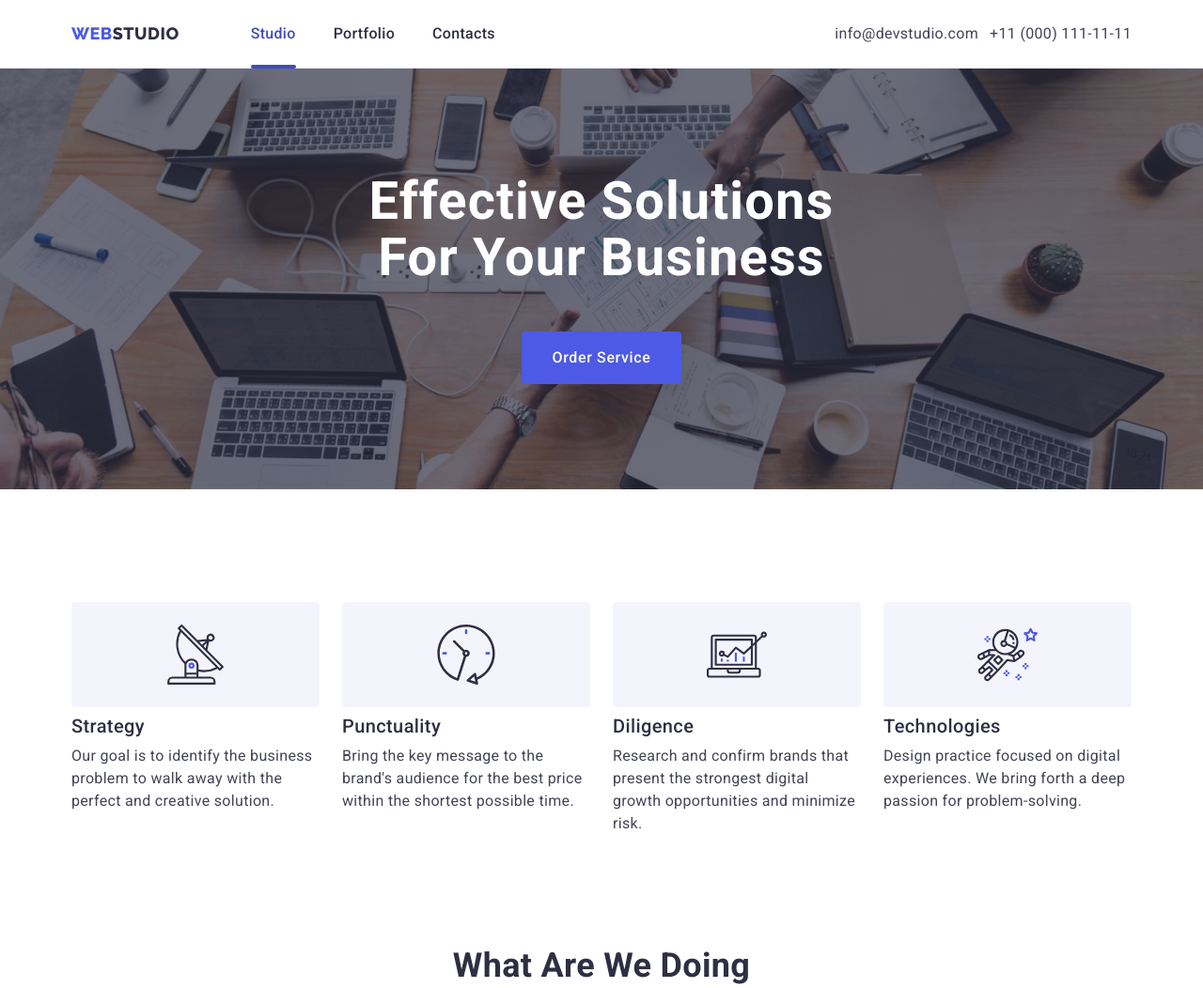
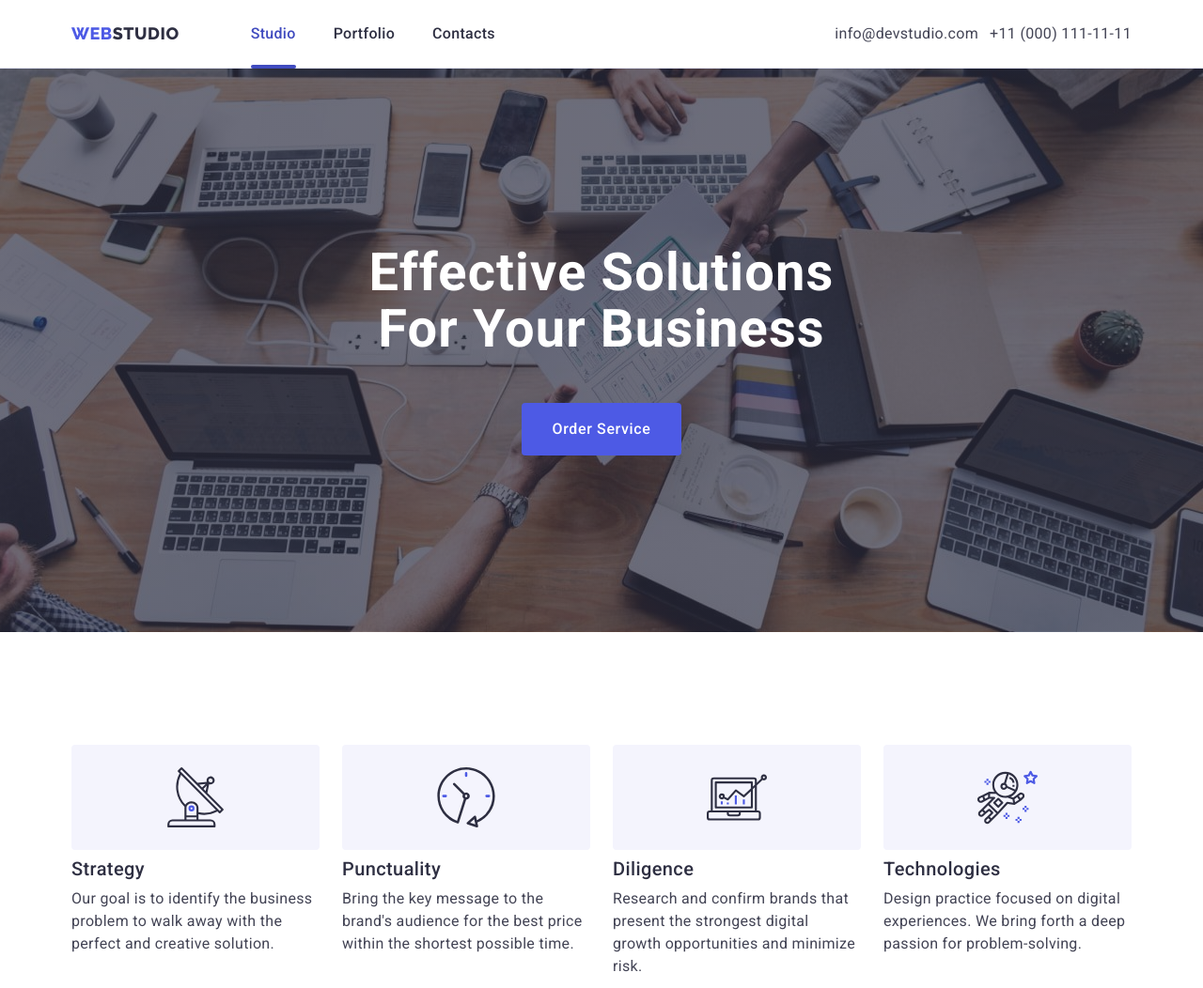
Before and after one commit to AlexanderKibalka/goit-markup-hw-06, a plain HTML site: page index.html in a window 1280 px wide. Shown: the top 1052 px of the page at 94% size. Drawn offline with nearby package versions, Linux system fonts and the light colour scheme.

Commit message:
Padding hero

```diff
--- a/css/styles.css
+++ b/css/styles.css
@@ -273,8 +273,6 @@ img {
   margin: 0 auto;
   padding-top: 112px;
   padding-bottom: 112px;
-  /* padding-top: 188px;
-  padding-bottom: 188px; */
   background-position: center;
   background-color: var(--title-cl);
   background-repeat: no-repeat;
@@ -339,6 +337,13 @@ img {
         ),
         url(../images/hw-01/hero-bg_@2x.jpg);
     }
+  }
+}
+
+@media only screen and (min-width: 1158px) {
+  .hero {
+    padding-top: 188px;
+    padding-bottom: 188px;
   }
 }
 
```
